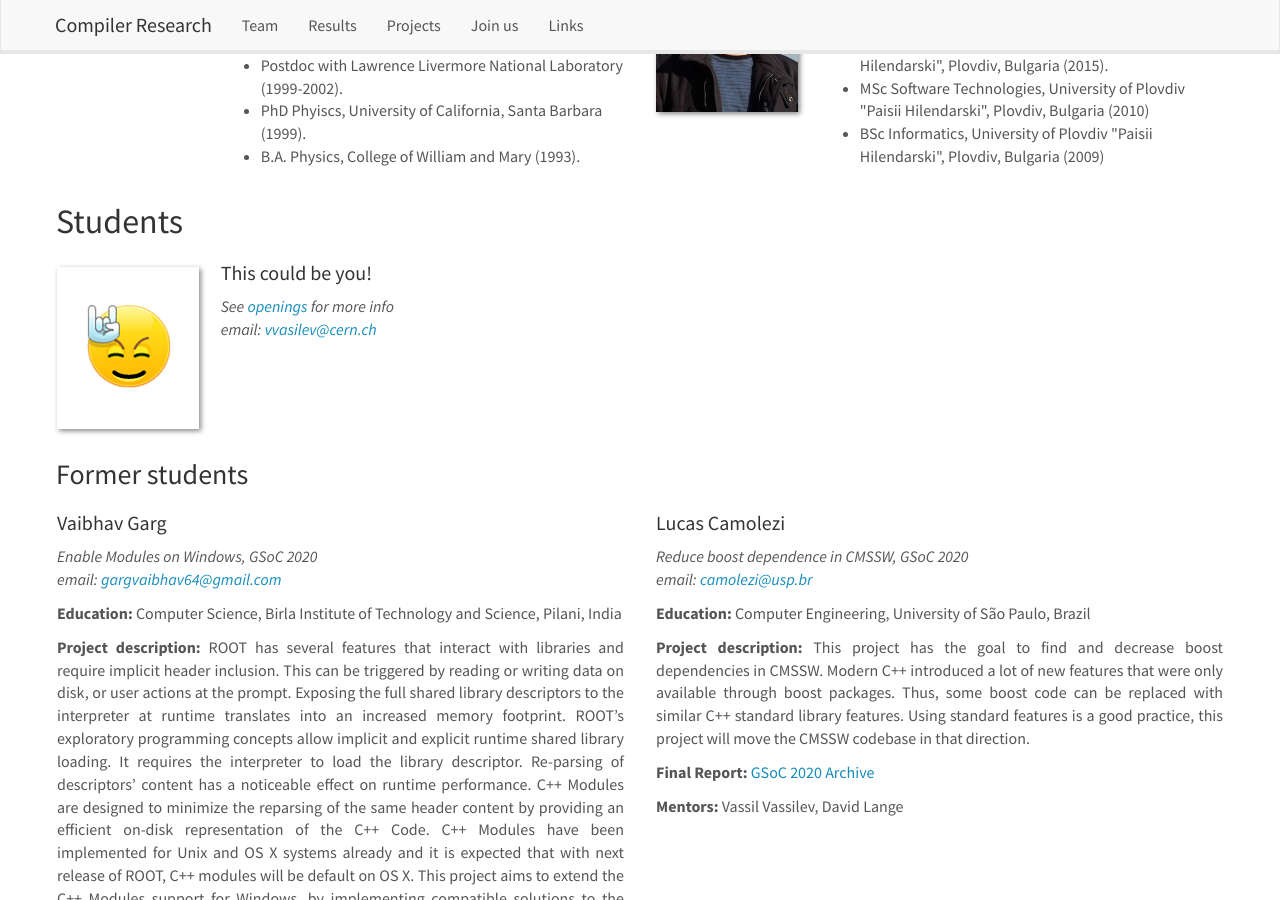
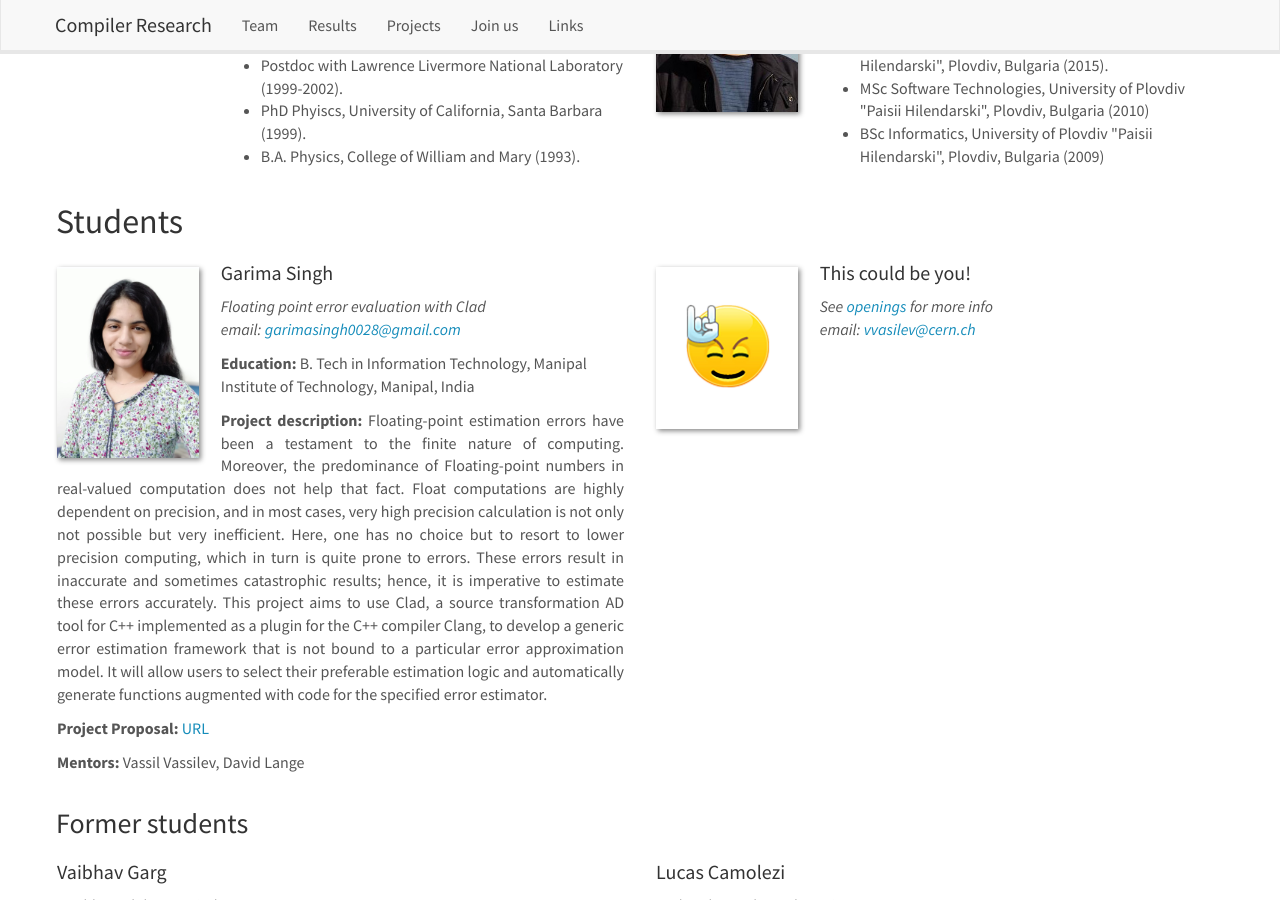
Before and after one commit to vgvassilev/clad, a Jekyll site: the page built from _pages/team.md, in a window 1280 px wide and 900 px high, scrolled down 334 px. Built offline with Jekyll 4.4.1, drawn with Linux system fonts in a browser that asks for light colours; nearby versions of some CDN libraries.

Commit message:
Add Garima

```diff
--- a/_data/students.yml
+++ b/_data/students.yml
@@ -1,3 +1,27 @@
+- name: "Garima Singh"
+  photo: Garima_Singh.jpg
+  info: "Floating point error evaluation with Clad"
+  email: garimasingh0028@gmail.com
+  education: "B. Tech in Information Technology, Manipal Institute of Technology, Manipal, India"
+  description: |
+    Floating-point estimation errors have been a testament to the finite nature
+    of computing. Moreover, the predominance of Floating-point numbers in
+    real-valued computation does not help that fact. Float computations are
+    highly dependent on precision, and in most cases, very high precision
+    calculation is not only not possible but very inefficient. Here, one has no
+    choice but to resort to lower precision computing, which in turn is quite
+    prone to errors. These errors result in inaccurate and sometimes
+    catastrophic results; hence, it is imperative to estimate these errors
+    accurately. This project aims to use Clad, a source transformation AD tool
+    for C++ implemented as a plugin for the C++ compiler Clang, to develop a
+    generic error estimation framework that is not bound to a particular error
+    approximation model. It will allow users to select their preferable
+    estimation logic and automatically generate functions augmented with code
+    for the specified error estimator.
+  proposal: /assets/docs/Garima_Singh_Proposal_2020.pdf
+  mentors: Vassil Vassilev, David Lange
+  current: 1
+
 - name: "This could be you!"
   photo: rock.jpg
   info: See <a href="/vacancies">openings</a> for more info
--- a/_pages/team.md
+++ b/_pages/team.md
@@ -86,6 +86,18 @@ Jump to [staff](#staff), [students](#students)
   <img src="{{ site.url }}{{ site.baseurl }}/images/team/{{ member.photo }}" class="img-responsive" width="25%" style="float: left" />
   <h4>{{ member.name }}</h4>
   <i>{{ member.info }}<br>email: <{{ member.email }}></i>
+  {% if member.education %}
+  <strong>Education:</strong> {{ member.education }}
+  {% endif %}
+  {% if member.description %}
+  <strong>Project description:</strong> {{ member.description }} {: .text-justify}
+  {% endif %}
+  {% if member.proposal %}
+  <strong>Project Proposal:</strong> <a href="{{ member.proposal }}" target=_blank >URL</a>
+  {% endif %}
+  {% if member.mentors %}
+  <strong>Mentors:</strong> {{ member.mentors }}
+  {% endif %}
 </div>
 
 {% assign number_printed = number_printed | plus: 1 %}
```
Also changed, not shown: images/team/Garima_Singh.jpg (added), 1 other file.
